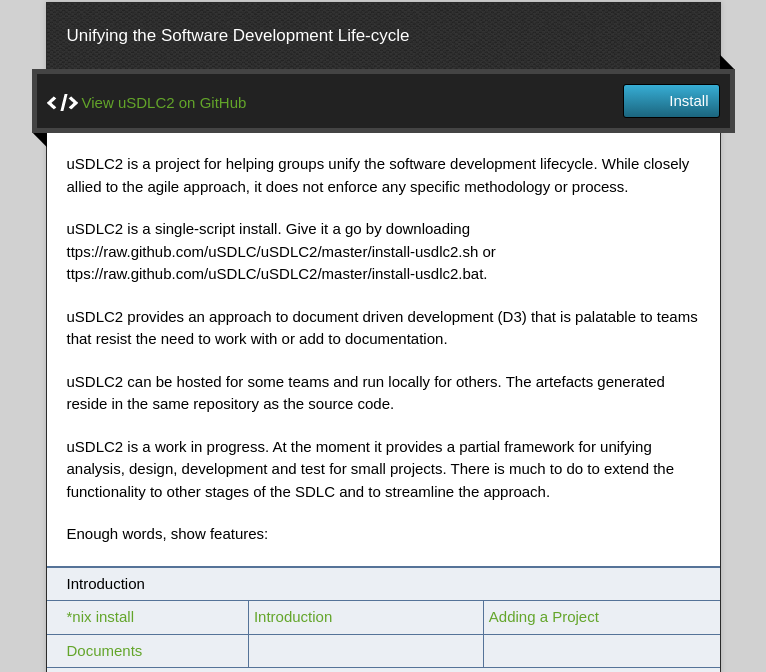
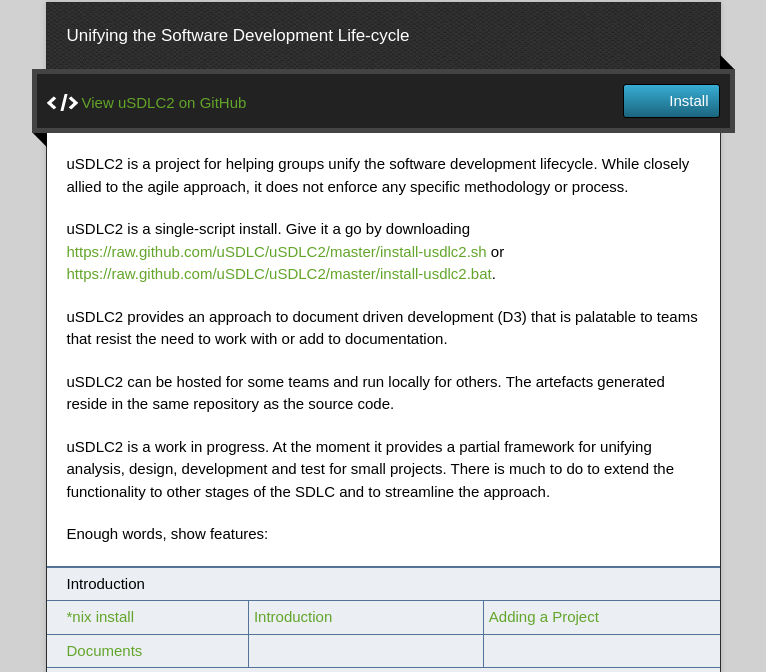
Before and after one commit to uSDLC/uSDLC2, a plain HTML site: page index.html in a window 1280 px wide. Shown: the part 128-800 px from the top of the page, without its empty margins (257-1023 px from the left). Drawn offline with nearby package versions, Linux system fonts and the light colour scheme.

Commit message:
cosmetic

```diff
--- a/index.html
+++ b/index.html
@@ -37,8 +37,10 @@
         <article class="markdown-body">
           <p><strong><em>uSDLC2</em></strong> is a project for helping groups unify the software development lifecycle. While closely allied to the agile approach, it does not enforce any specific methodology or process.</p>
 
-<p><strong><em>uSDLC2</em></strong> is a single-script install. Give it a go by downloading ttps://raw.github.com/uSDLC/uSDLC2/master/install-usdlc2.sh
-or ttps://raw.github.com/uSDLC/uSDLC2/master/install-usdlc2.bat.
+<p><strong><em>uSDLC2</em></strong> is a single-script install. Give it a go by downloading
+<a href="https://raw.github.com/uSDLC/uSDLC2/master/install-usdlc2.sh">https://raw.github.com/uSDLC/uSDLC2/master/install-usdlc2.sh</a>
+or
+<a href="https://raw.github.com/uSDLC/uSDLC2/master/install-usdlc2.bat">https://raw.github.com/uSDLC/uSDLC2/master/install-usdlc2.bat</a>.
 
 <p><strong><em>uSDLC2</em></strong> provides an approach to document driven development (D3) that is palatable to teams that resist the need to work with or add to documentation.</p>
 
```
